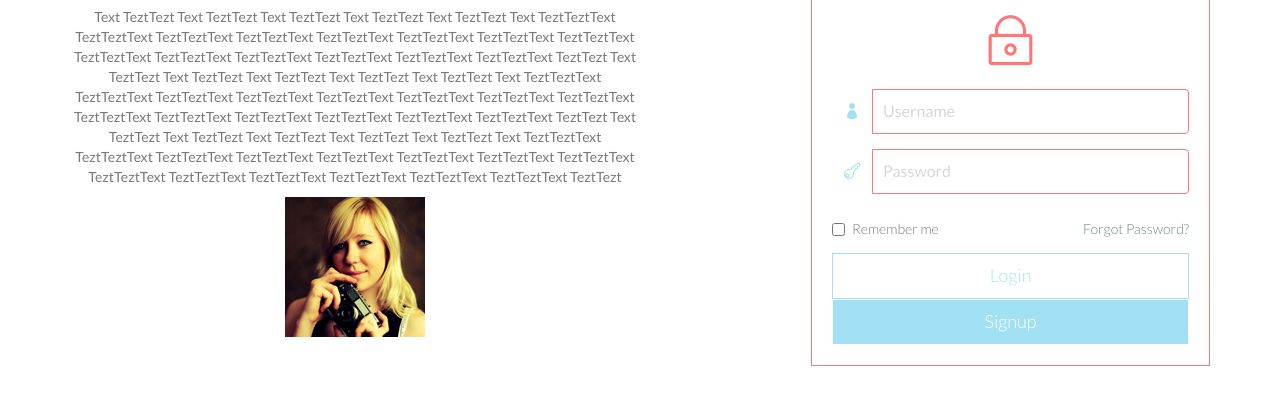
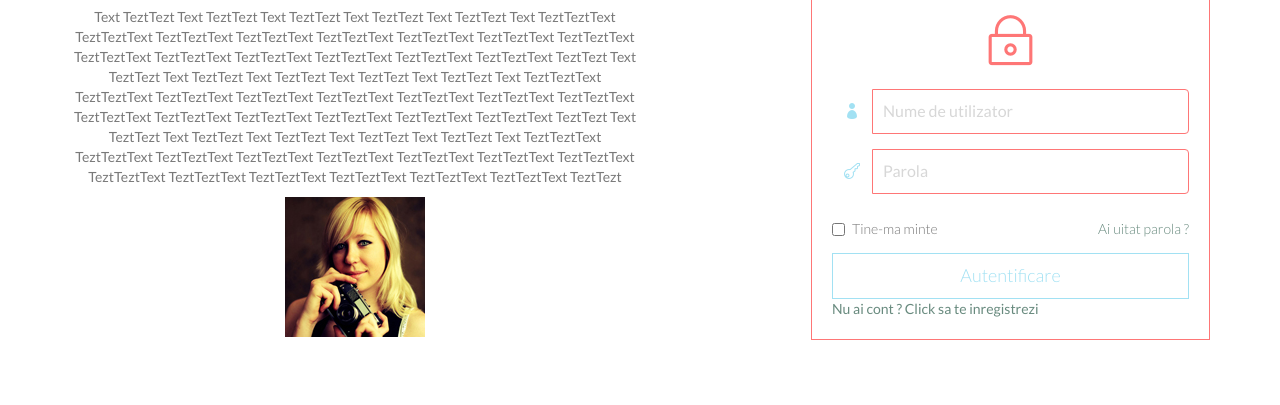
Before and after one commit to hacktm15/dacity, a plain HTML site: page frontend/login.html in a window 1280 px wide. Shown: the part 163-568 px from the top of the page. Drawn offline with Linux system fonts and the light colour scheme.

Commit message:
Updated login
Changed texts to romanian

```diff
--- a/frontend/login.html
+++ b/frontend/login.html
@@ -6,7 +6,7 @@
     <meta name="description" content="Creative - Bootstrap 3 Responsive Admin Template">
     <meta name="author" content="GeeksLabs">
     <meta name="keyword" content="Creative, Dashboard, Admin, Template, Theme, Bootstrap, Responsive, Retina, Minimal">
-    <link rel="shortcut icon" href="img/favicon.png">
+   <!-- <link rel="shortcut icon" href="img/favicon.png"> -->
 
     <title>Da City</title>
 
@@ -62,23 +62,20 @@
                 <p class="login-img"><i class="icon_lock_alt" id="login_icon"></i></p>
                 <div class="input-group">
                   <span class="input-group-addon"><i class="icon_profile" id="icon_login"></i></span>
-              <input type="text" class="form-control" placeholder="Username" autofocus>
+                  <input type="text" class="form-control" placeholder="Nume de utilizator" autofocus>
               </div>
               <div class="input-group">
                 <span class="input-group-addon"><i class="icon_key_alt" id="icon_login"></i></span>
-                <input type="password" class="form-control" placeholder="Password">
+                <input type="password" class="form-control" placeholder="Parola">
             </div>
             <label class="checkbox">
-                <input type="checkbox" value="remember-me"> Remember me
-                <span class="pull-right"> <a href="#"> Forgot Password?</a></span>
+                <input type="checkbox" value="remember-me">Tine-ma minte
+                <span class="pull-right"> <a href="#"> Ai uitat parola ?</a></span>
             </label>
-            <a href="index.html"><button class="btn btn-primary btn-lg btn-block" type="submit">Login</button></a>
-            <a href="register.html"><button class="btn btn-info btn-lg btn-block" type="submit">Signup</button></a>
+            <a href="index.html"><button class="btn btn-primary btn-lg btn-block" type="submit">Autentificare</button></a>
+            <a href="register.html">Nu ai cont ? Click sa te inregistrezi</a>
         </div>
     </form>
-
 </div>
-
-
 </body>
 </html>
```
Lines whose indentation alone changed are shown as unchanged.
